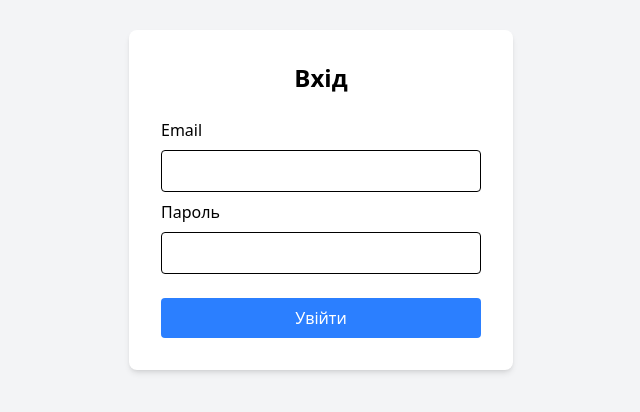
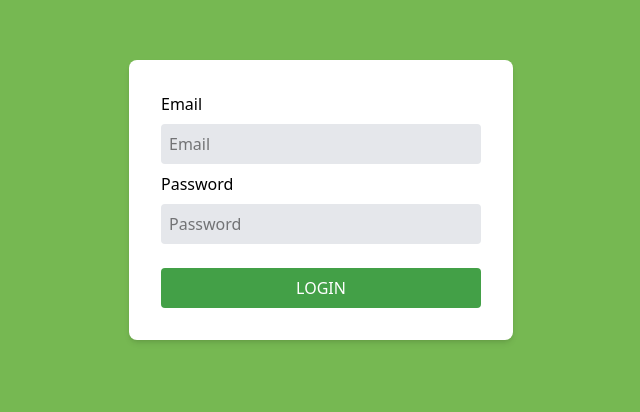
Before and after one commit to Castor1983/crm_final_project_client, a React (Vite) app: page / in a window 1280 px wide. Shown: the part 200-612 px from the top of the page, without its empty margins (319-959 px from the left). Built offline with nearby package versions, Linux system fonts and the light colour scheme.

Commit message:
add order and sort

```diff
--- a/src/components/loginComponents/LoginComponent.tsx
+++ b/src/components/loginComponents/LoginComponent.tsx
@@ -23,7 +23,7 @@ const LoginComponent: FC = () => {
     };
 
     return (
-        <div className="flex min-h-screen items-center justify-center bg-gray-100">
+        <div className="flex min-h-screen items-center justify-center ">
             <LoginFormComponent onSubmit={onSubmit} />
         </div>
     );
--- a/src/components/loginFormComponents/LoginFormComponent.tsx
+++ b/src/components/loginFormComponents/LoginFormComponent.tsx
@@ -13,26 +13,24 @@ const LoginFormComponent: React.FC<LoginFormProps> = ({ onSubmit }) => {
 
     return (
         <form onSubmit={handleSubmit(onSubmit)} className="bg-white p-8 shadow-md rounded-lg w-96">
-            <h2 className="text-2xl font-bold mb-6 text-center">Вхід</h2>
-
             <label className="block mb-2">Email</label>
             <input
-                type="email"
-                {...register("email", { required: "Email обов'язковий" })}
-                className="w-full p-2 border rounded mb-2"
+                type="email" placeholder={'Email'}
+                {...register("email", { required: "Min 1 char" })}
+                className="w-full p-2  rounded mb-2 bg-gray-200"
             />
             {errors.email && <p className="text-red-500">{errors.email.message}</p>}
 
-            <label className="block mb-2">Пароль</label>
+            <label className="block mb-2">Password</label>
             <input
-                type="password"
-                {...register("password", { required: "Пароль обов'язковий" })}
-                className="w-full p-2 border rounded mb-2"
+                type="password" placeholder={'Password'}
+                {...register("password", { required: "Password is required field" })}
+                className="w-full p-2  rounded mb-2 bg-gray-200"
             />
             {errors.password && <p className="text-red-500">{errors.password.message}</p>}
 
-            <button type="submit" className="w-full bg-blue-500 text-white p-2 rounded mt-4">
-                Увійти
+            <button type="submit" className="w-full bg-[#43a047] text-white p-2 rounded mt-4">
+                LOGIN
             </button>
         </form>
     );
--- a/src/pages/auth/LoginPage.tsx
+++ b/src/pages/auth/LoginPage.tsx
@@ -6,7 +6,7 @@ import LoginComponent from "../../components/loginComponents/LoginComponent.tsx"
 const LoginPage: FC = () => {
 
     return (
-        <div className="flex min-h-screen items-center justify-center bg-gray-100">
+        <div className="flex min-h-screen items-center justify-center bg-[#76b852]">
             <LoginComponent/>
         </div>
     );
```
